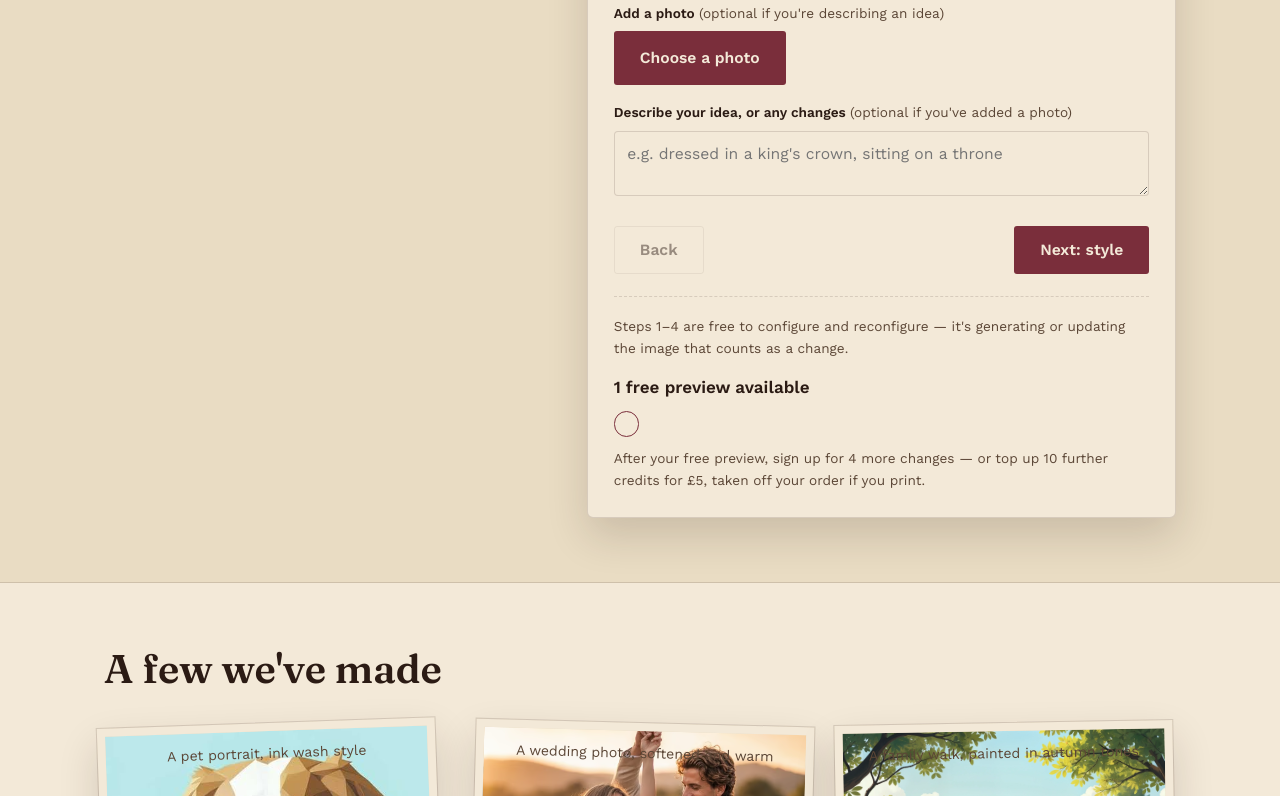
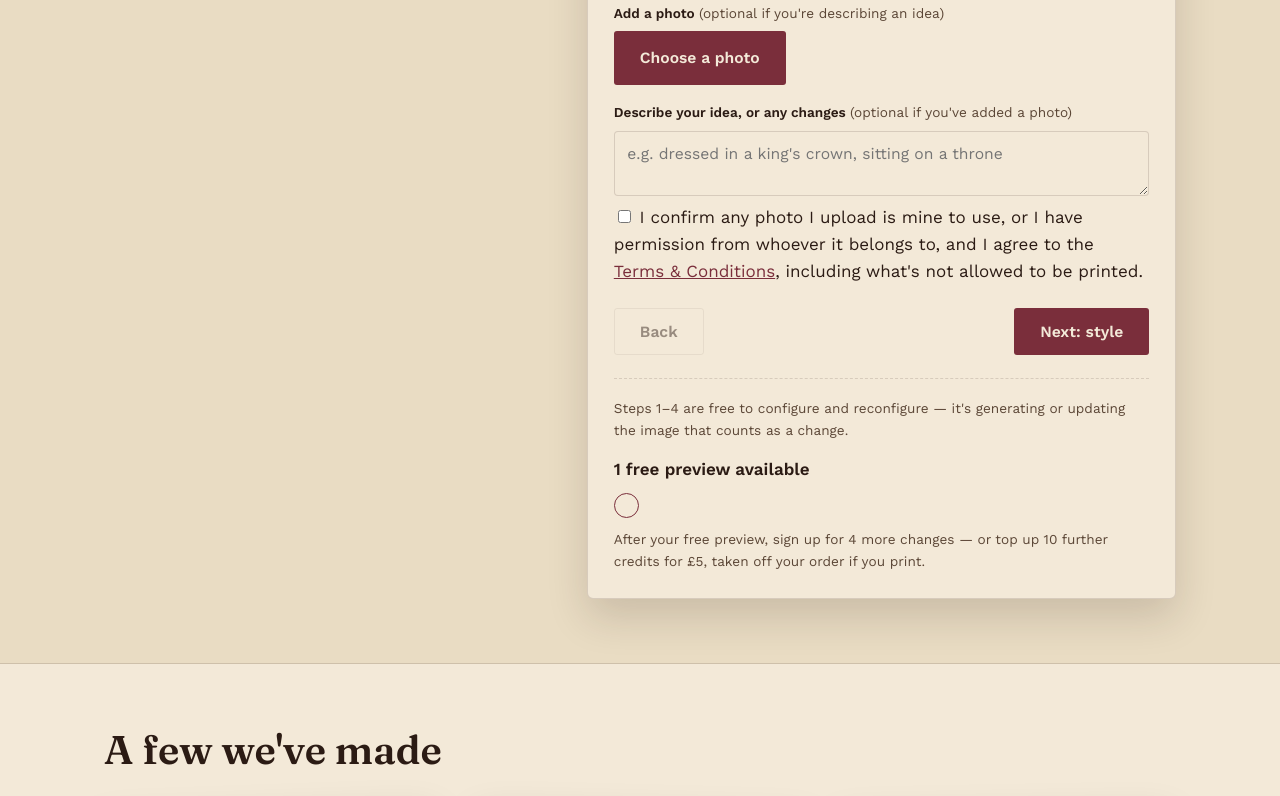
Before and after one commit to rowl4nd/fondly, a plain HTML site: page index.html in a window 1280 px wide. Shown: the part 1809-2605 px from the top of the page. Drawn offline with nearby package versions, Linux system fonts and the light colour scheme.

Commit message:
Update index.html

```diff
--- a/index.html
+++ b/index.html
@@ -126,6 +126,14 @@
             </div>
             <label class="style-label" for="describeInput">Describe your idea, or any changes <span class="optional">(optional if you've added a photo)</span></label>
             <textarea id="describeInput" rows="2" placeholder="e.g. dressed in a king's crown, sitting on a throne"></textarea>
+
+            <div class="consent-row">
+              <label class="consent-label">
+                <input type="checkbox" id="consentCheckbox">
+                <span>I confirm any photo I upload is mine to use, or I have permission from whoever it belongs to, and I agree to the <a href="terms.html" target="_blank" rel="noopener">Terms &amp; Conditions</a>, including what's not allowed to be printed.</span>
+              </label>
+              <p class="consent-error" id="consentError" hidden>Please confirm the above before continuing.</p>
+            </div>
           </div>
 
           <div class="step-panel" data-step-panel="2" hidden>
@@ -291,6 +299,7 @@
       <a href="#how">How it works</a>
       <a href="#gallery">Gallery</a>
       <a href="#pricing">Pricing</a>
+      <a href="terms.html">Terms &amp; Conditions</a>
     </nav>
     <p class="footer-note">Shipping across the UK only, for now.</p>
   </div>
```
